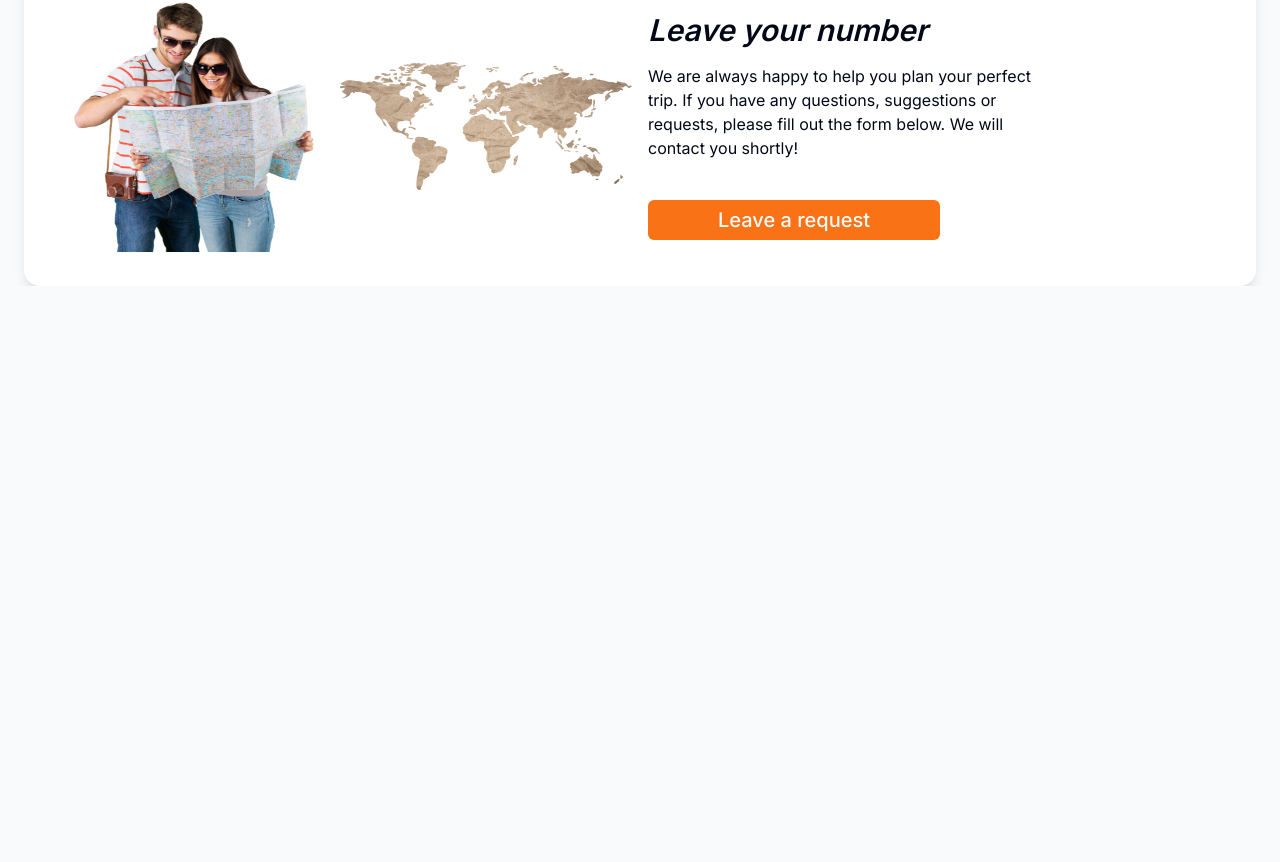
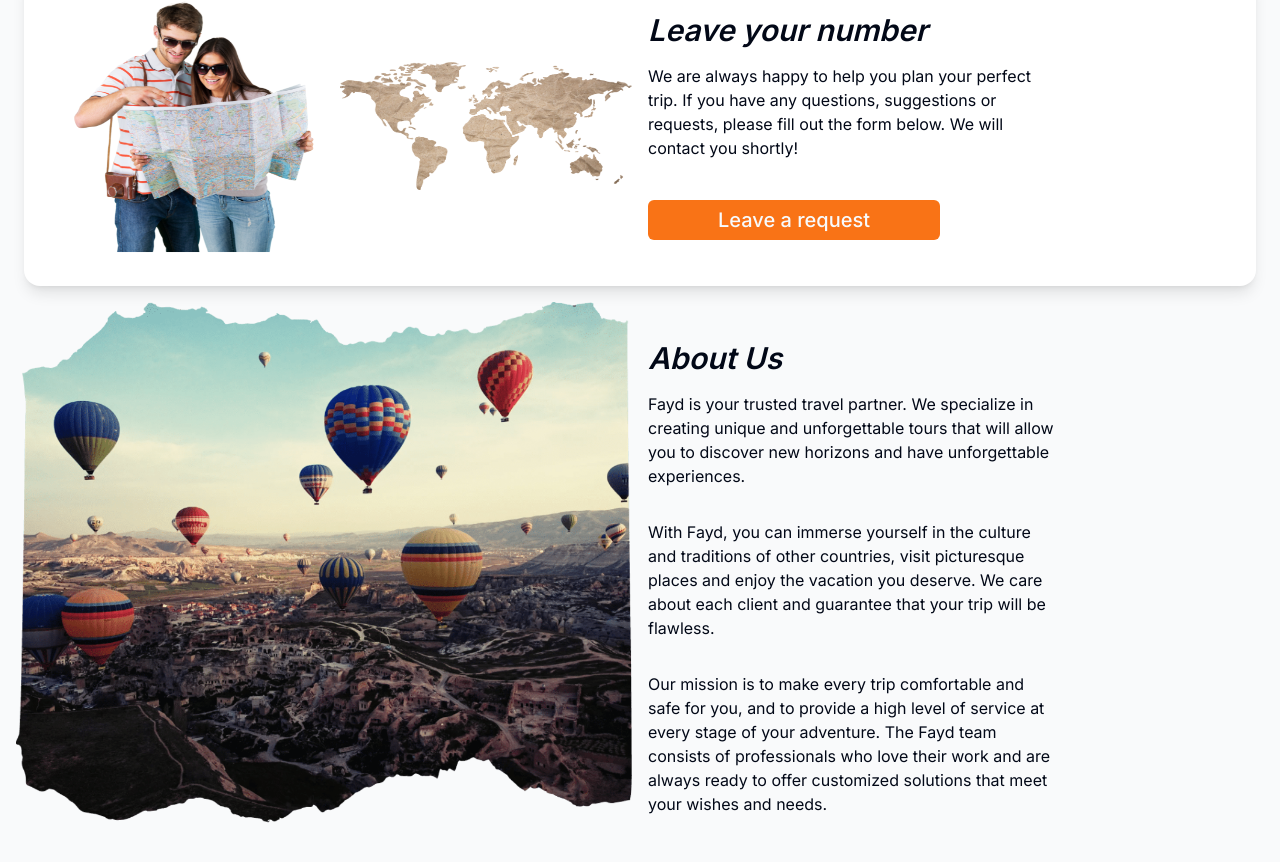
Before and after one commit to Will-Marco/fayd, a Next.js app: page /en in a window 1280 px wide. Shown: the part 1863-2725 px from the top of the page. Before the commit the page ends 2149 px from the top, so only its background shows below. Built offline with nearby package versions, Linux system fonts and the light colour scheme.

Commit message:
add about

```diff
--- a/messages/en.json
+++ b/messages/en.json
@@ -41,5 +41,10 @@
     "slug": "Leave your number",
     "description": "We are always happy to help you plan your perfect trip. If you have any questions, suggestions or requests, please fill out the form below. We will contact you shortly!",
     "button": "Leave a request"
+  },
+
+  "about": {
+    "title": "About Us",
+    "description": "Fayd is your trusted travel partner. We specialize in creating unique and unforgettable tours that will allow you to discover new horizons and have unforgettable experiences.\nWith Fayd, you can immerse yourself in the culture and traditions of other countries, visit picturesque places and enjoy the vacation you deserve. We care about each client and guarantee that your trip will be flawless.\nOur mission is to make every trip comfortable and safe for you, and to provide a high level of service at every stage of your adventure. The Fayd team consists of professionals who love their work and are always ready to offer customized solutions that meet your wishes and needs."
   }
 }
--- a/messages/ru.json
+++ b/messages/ru.json
@@ -41,5 +41,10 @@
     "slug": "Оставьте свой номер",
     "description": "Мы всегда рады помочь вам спланировать идеальное путешествие. Если у вас есть вопросы, предложения или запросы, пожалуйста, заполните форму ниже. Мы свяжемся с вами в ближайшее время!",
     "button": "Оставить заявку"
+  },
+
+  "about": {
+    "title": "О нас",
+    "description": "Fayd — ваш надежный партнер в путешествиях. Мы специализируемся на создании уникальных и незабываемых туров, которые позволят вам открыть новые горизонты и получить незабываемые впечатления.\nС Fayd вы сможете погрузиться в культуру и традиции других стран, посетить живописные места и насладиться отдыхом, которого вы заслуживаете. Мы заботимся о каждом клиенте и гарантируем, что ваше путешествие будет безупречным.\nНаша миссия — сделать каждое путешествие комфортным и безопасным для вас, а также обеспечить высокий уровень сервиса на каждом этапе вашего приключения. Команда Fayd состоит из профессионалов, которые любят свою работу и всегда готовы предложить индивидуальные решения, соответствующие вашим пожеланиям и потребностям."
   }
 }
--- a/messages/uz.json
+++ b/messages/uz.json
@@ -41,5 +41,10 @@
     "slug": "Raqamingizni qoldiring",
     "description": "Biz har doim sizga mukammal sayohatni rejalashtirishda yordam berishga tayyormiz. Agar sizda savollar, takliflar yoki so'rovlar bo'lsa, iltimos, quyidagi shaklni to'ldiring. Yaqinda siz bilan bog'lanamiz!",
     "button": "So'rov qoldiring"
+  },
+
+  "about": {
+    "title": "Biz haqimizda",
+    "description": "Fayd — bu sizning ishonchli sayohat hamkoringiz. Biz yangi ufqlarni kashf etish va unutilmas taassurotlar olish imkonini beruvchi noyob va esda qolarli sayohatlarni yaratishga ixtisoslashganmiz.\nFayd bilan siz boshqa mamlakatlarning madaniyati va anʼanalariga sho'ng'ib, go'zal joylarga tashrif buyurishingiz va munosib dam olishdan zavqlanishingiz mumkin. Biz har bir mijoz haqida qayg'uramiz va sayohatingizni beqiyos qilishni kafolatlaymiz.\nBizning vazifamiz har bir sayohatingizni qulay va xavfsiz qilish, shuningdek, sarguzashtingizning har bir bosqichida yuqori darajadagi xizmatni taqdim etishdir. Fayd jamoasi o'z ishini sevuvchi va sizning istak va ehtiyojlaringizga moslashtirilgan yechimlarni taklif qilishga doim tayyor bo'lgan mutaxassislardan iborat."
   }
 }
--- a/src/app/[locale]/page.tsx
+++ b/src/app/[locale]/page.tsx
@@ -1,4 +1,4 @@
-import { Hero, Info, LeaveNumber, Tours } from "@/components/views";
+import { About, Hero, Info, LeaveNumber, Tours } from "@/components/views";
 
 export default function HomePage() {
   return (
@@ -7,6 +7,7 @@ export default function HomePage() {
       <Info />
       <Tours />
       <LeaveNumber />
+      <About />
     </>
   );
 }
--- /dev/null
+++ b/src/components/views/About.tsx
@@ -0,0 +1,32 @@
+import { useTranslations } from "next-intl";
+import CustomImage from "../CustomImage";
+
+export default function About() {
+  const t = useTranslations("about");
+  return (
+    <section
+      id="about"
+      className="container md:h-[80vh] mx-auto px-4 md:py-8 flex max-md:flex-col gap-4"
+    >
+      <div className="md:w-1/2">
+        <CustomImage
+          alt="map"
+          src="/images/about.png"
+          width={0}
+          height={0}
+          className="max-md:flex max-xl:hidden"
+        />
+      </div>
+      <div className="md:w-1/2 flex flex-col justify-center gap-2">
+        <h1 className="mb-2 text-3xl font-semibold italic">{t("title")}</h1>
+        {t("description")
+          .split("\n")
+          .map((item: string, idx: number) => (
+            <p key={idx} className="mb-6 md:w-2/3">
+              {item}
+            </p>
+          ))}
+      </div>
+    </section>
+  );
+}
--- a/src/components/views/index.tsx
+++ b/src/components/views/index.tsx
@@ -2,3 +2,4 @@ export { default as Hero } from "./Hero";
 export { default as Info } from "./Info";
 export { default as Tours } from "./Tours";
 export { default as LeaveNumber } from "./LeaveNumber";
+export { default as About } from "./About";
```
Also changed, not shown: public/images/about.png (added).
